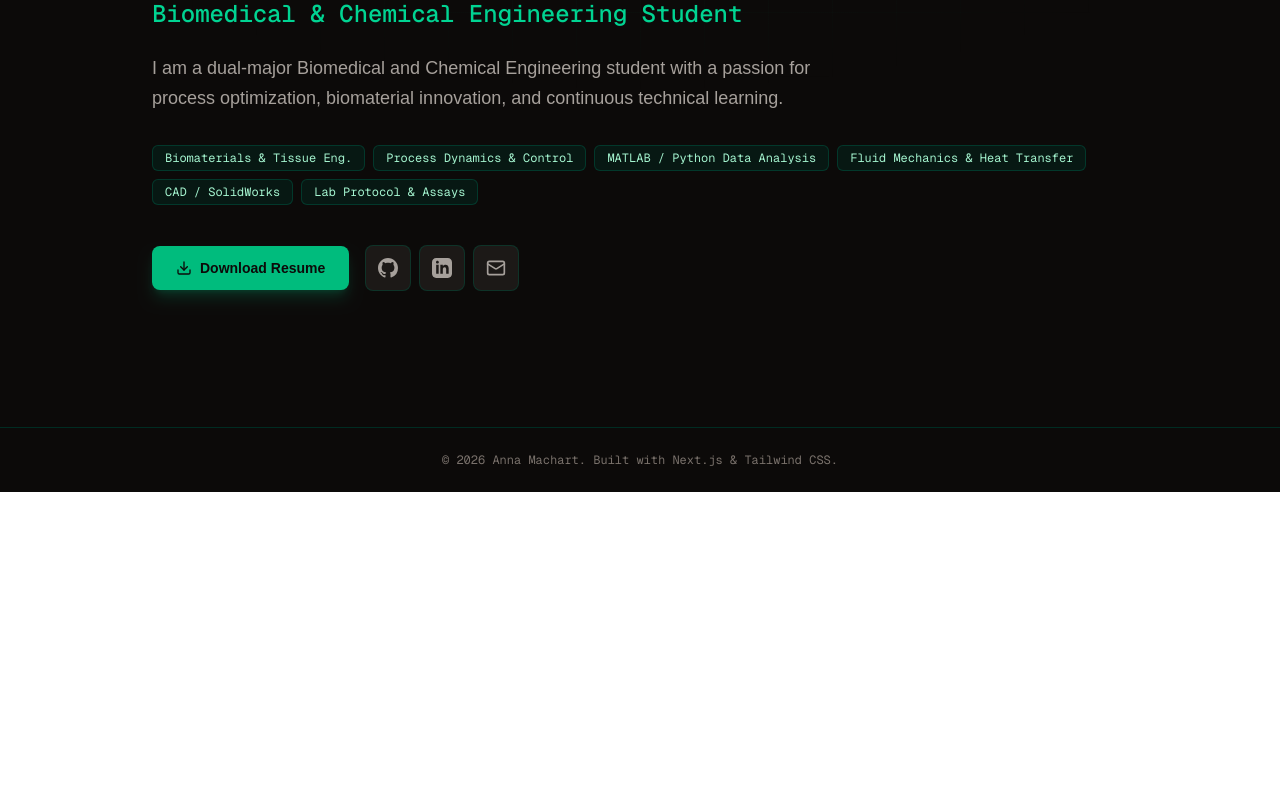
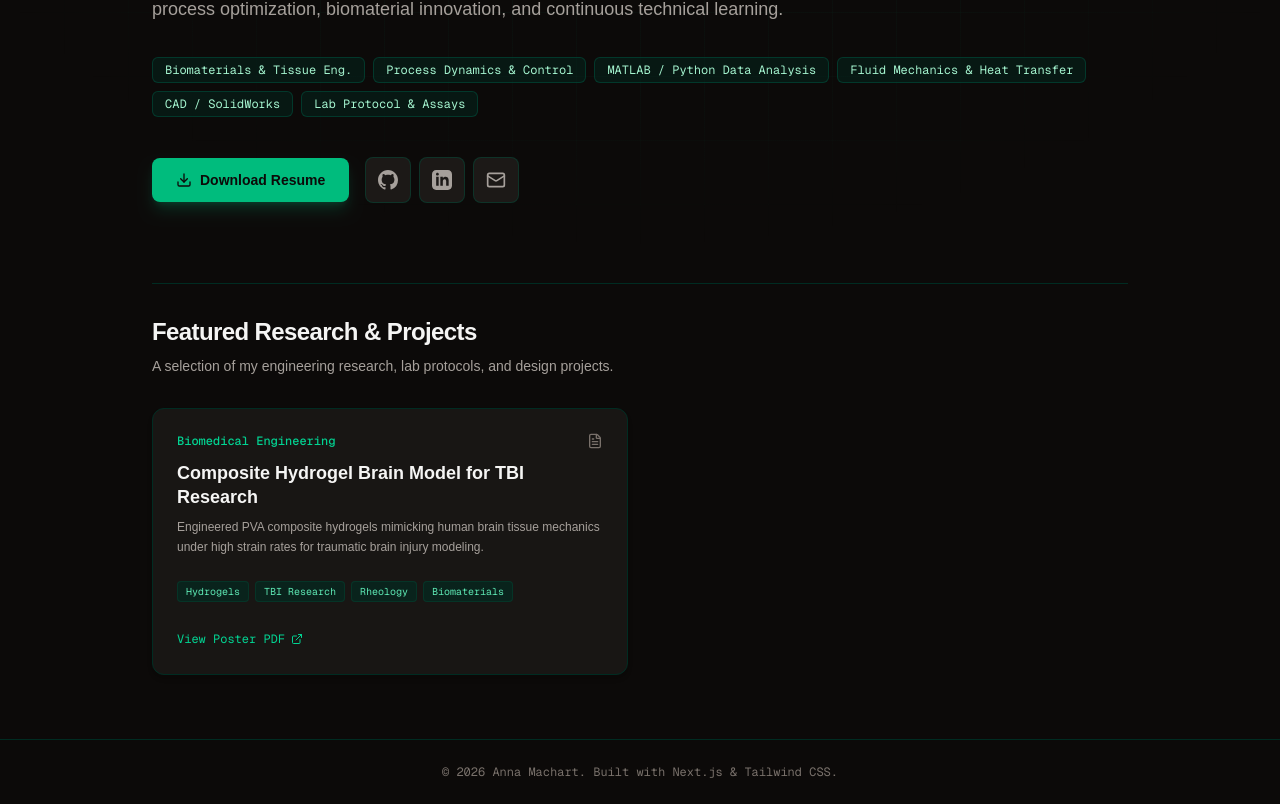
Before and after one commit to annamachart72-ux/my-portfolio, a Next.js app: page / in a window 1280 px wide. Shown: the part 308-1112 px from the top of the page. Before the commit the page ends 800 px from the top, so only its background shows below. Built offline with nearby package versions, Linux system fonts and the light colour scheme.

Commit message:
Render Project Section

```diff
--- a/app/page.tsx
+++ b/app/page.tsx
@@ -1,7 +1,7 @@
 "use client";
 
 import { motion } from "framer-motion";
-import { Download, Mail,FileText } from "lucide-react";
+import { Download, Mail, FileText, ExternalLink } from "lucide-react";
 
 export default function Home() {
   const skills = [
@@ -21,18 +21,21 @@ export default function Home() {
       description:
         "Engineered PVA composite hydrogels mimicking human brain tissue mechanics under high strain rates for traumatic brain injury modeling.",
       tags: ["Hydrogels", "TBI Research", "Rheology", "Biomaterials"],
-  link: "/cerebraprint-poster.pdf", // Point directly to the file in public/
+      link: "/cerebraprint-poster.pdf", // Ensure cerebraprint-poster.pdf is in your public/ folder
       linkText: "View Poster PDF",
       icon: FileText,
-}
+    },
   ];
+
   return (
     <main className="min-h-screen bg-stone-950 text-emerald-50 flex flex-col justify-between selection:bg-emerald-500 selection:text-stone-950 relative overflow-hidden">
       {/* Subtle Forest Background Grid Pattern */}
       <div className="absolute inset-0 bg-[linear-gradient(to_right,#064e3b15_1px,transparent_1px),linear-gradient(to_bottom,#064e3b15_1px,transparent_1px)] bg-[size:4rem_4rem] [mask-image:radial-gradient(ellipse_60%_50%_at_50%_0%,#000_70%,transparent_100%)] pointer-events-none" />
 
-      {/* Hero Section */}
-      <div className="relative max-w-5xl mx-auto px-6 pt-24 pb-16 flex-grow flex flex-col justify-center">
+      {/* Main Container */}
+      <div className="relative max-w-5xl mx-auto px-6 pt-20 pb-16 flex-grow flex flex-col justify-center">
+        {/* HERO SECTION */}
+        <section className="mb-20">
           <motion.div
             initial={{ opacity: 0, y: 20 }}
             animate={{ opacity: 1, y: 0 }}
@@ -99,7 +102,7 @@ export default function Home() {
                 </a>
 
                 <a
-                href="www.linkedin.com/in/anna-machart-b35b6b297"
+                  href="https://www.linkedin.com/in/anna-machart-b35b6b297"
                   target="_blank"
                   rel="noopener noreferrer"
                   className="p-3 rounded-lg bg-stone-900 border border-emerald-900/50 text-stone-400 hover:text-emerald-300 hover:border-emerald-700 transition-all active:scale-95"
@@ -120,6 +123,78 @@ export default function Home() {
               </div>
             </div>
           </motion.div>
+        </section>
+
+        {/* FEATURED PROJECTS SECTION */}
+        <section id="projects" className="pt-8 border-t border-emerald-950">
+          <motion.div
+            initial={{ opacity: 0, y: 20 }}
+            whileInView={{ opacity: 1, y: 0 }}
+            viewport={{ once: true }}
+            transition={{ duration: 0.5 }}
+          >
+            <h3 className="text-2xl font-bold tracking-tight text-stone-100 mb-2">
+              Featured Research & Projects
+            </h3>
+            <p className="text-stone-400 text-sm mb-8">
+              A selection of my engineering research, lab protocols, and design projects.
+            </p>
+
+            <div className="grid grid-cols-1 md:grid-cols-2 gap-6">
+              {projects.map((project, index) => {
+                const IconComponent = project.icon;
+                return (
+                  <motion.div
+                    key={index}
+                    whileHover={{ y: -4 }}
+                    transition={{ duration: 0.2 }}
+                    className="flex flex-col justify-between p-6 rounded-xl bg-stone-900/80 border border-emerald-950 hover:border-emerald-700/60 transition-all shadow-md hover:shadow-emerald-950/20"
+                  >
+                    <div>
+                      <div className="flex items-center justify-between mb-3">
+                        <span className="text-xs font-mono text-emerald-400 font-medium">
+                          {project.category}
+                        </span>
+                        <IconComponent className="w-4 h-4 text-stone-500" />
+                      </div>
+
+                      <h4 className="text-lg font-semibold text-stone-100 mb-2 leading-snug">
+                        {project.title}
+                      </h4>
+
+                      <p className="text-stone-400 text-xs leading-relaxed mb-6">
+                        {project.description}
+                      </p>
+                    </div>
+
+                    <div>
+                      <div className="flex flex-wrap gap-1.5 mb-6">
+                        {project.tags.map((tag, tagIndex) => (
+                          <span
+                            key={tagIndex}
+                            className="px-2 py-0.5 rounded bg-emerald-950/60 text-emerald-300 text-[10px] font-mono border border-emerald-900/40"
+                          >
+                            {tag}
+                          </span>
+                        ))}
+                      </div>
+
+                      <a
+                        href={project.link}
+                        target="_blank"
+                        rel="noopener noreferrer"
+                        className="inline-flex items-center gap-1.5 text-xs font-mono text-emerald-400 hover:text-emerald-300 transition-colors"
+                      >
+                        {project.linkText}
+                        <ExternalLink className="w-3 h-3" />
+                      </a>
+                    </div>
+                  </motion.div>
+                );
+              })}
+            </div>
+          </motion.div>
+        </section>
       </div>
 
       {/* Footer */}
```
Lines whose indentation alone changed are shown as unchanged.
